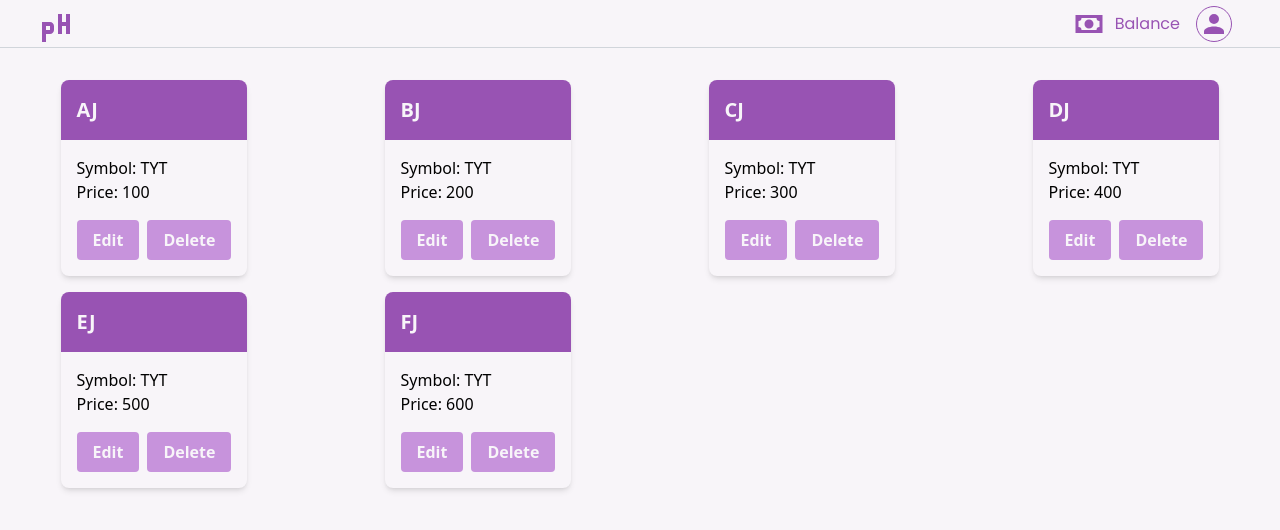
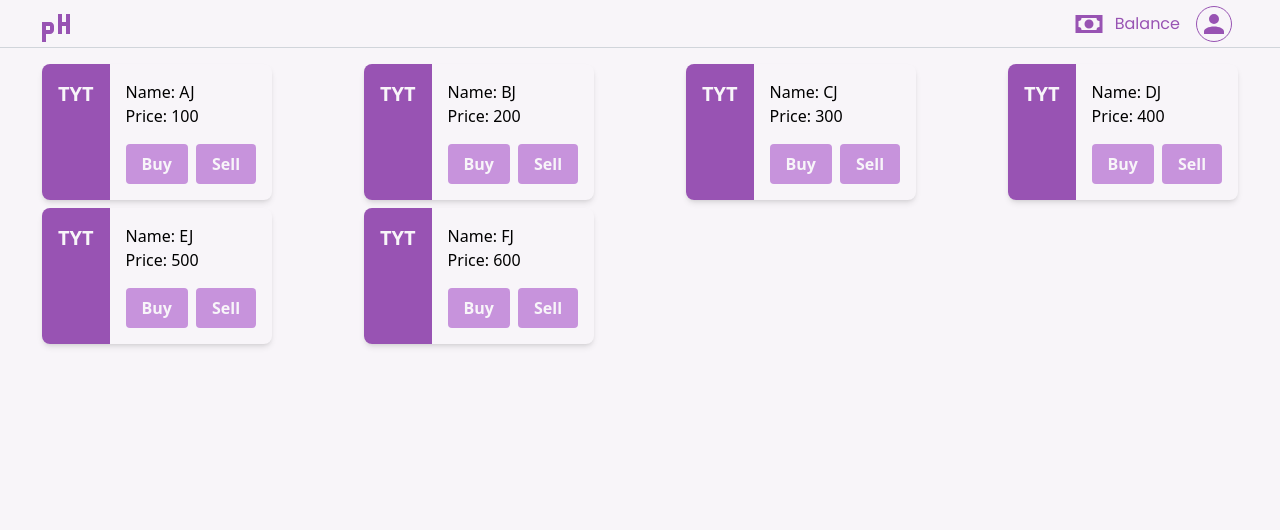
Before and after one commit to ajaparicio36/testing-lab03, a React (Create React App) app in the folder frontend/: page / in a window 1280 px wide. Shown: the top 530 px of the page. Built offline with nearby package versions, Linux system fonts and the light colour scheme.

Commit message:
refactor: small design change

```diff
--- a/frontend/src/app/Home.tsx
+++ b/frontend/src/app/Home.tsx
@@ -12,16 +12,16 @@ const Home = () => {
   ];
 
   return (
-    <div className="container mx-auto py-8">
-      <div className="grid grid-cols-1 sm:grid-cols-2 md:grid-cols-3 lg:grid-cols-4 gap-4">
+    <div className="container mx-auto py-4">
+      <div className="grid grid-cols-1 sm:grid-cols-2 md:grid-cols-3 lg:grid-cols-4 gap-2">
         {cardData.map((card, index) => (
           <PogCard
             key={index}
             name={card.name}
             symbol={card.symbol}
             price={card.price}
-            onEdit={() => console.log("Edit clicked")}
-            onDelete={() => console.log("Delete clicked")}
+            onBuy={() => console.log("Buy clicked")}
+            onSell={() => console.log("Sell clicked")}
           />
         ))}
       </div>
--- a/frontend/src/components/PogCard.tsx
+++ b/frontend/src/components/PogCard.tsx
@@ -1,42 +1,42 @@
 import React from "react";
 
 interface PogCardProps {
-  onEdit: () => void;
-  onDelete: () => void;
+  onBuy: () => void;
+  onSell: () => void;
   name: string;
   symbol: string;
   price: string;
 }
 
 const PogCard: React.FC<PogCardProps> = ({
-  onEdit,
-  onDelete,
+  onBuy,
+  onSell,
   name,
   symbol,
   price,
 }) => {
   return (
-    <div className="bg-white rounded-lg shadow-md overflow-hidden mx-auto max-w-md">
+    <div className="bg-white rounded-lg shadow-md overflow-hidden mx-auto flex flex-1">
       <div className="p-4 bg-primary text-white">
-        <h2 className="text-xl font-semibold">{name}</h2>
+        <h2 className="text-xl font-semibold">{symbol}</h2>
       </div>
       <div className="p-4">
         <div className="pog-info mb-4">
-          <div className="text-gray-600">Symbol: {symbol}</div>
+          <div className="text-gray-600">Name: {name}</div>
           <div className="text-gray-600">Price: {price}</div>
         </div>
         <div className="buttons flex justify-end">
           <button
             className="bg-secondary hover:bg-accent text-white font-bold py-2 px-4 rounded mr-2"
-            onClick={() => onEdit()}
+            onClick={() => onBuy()}
           >
-            Edit
+            Buy
           </button>
           <button
             className="bg-secondary hover:bg-accent text-white font-bold py-2 px-4 rounded"
-            onClick={() => onDelete()}
+            onClick={() => onSell()}
           >
-            Delete
+            Sell
           </button>
         </div>
       </div>
```
